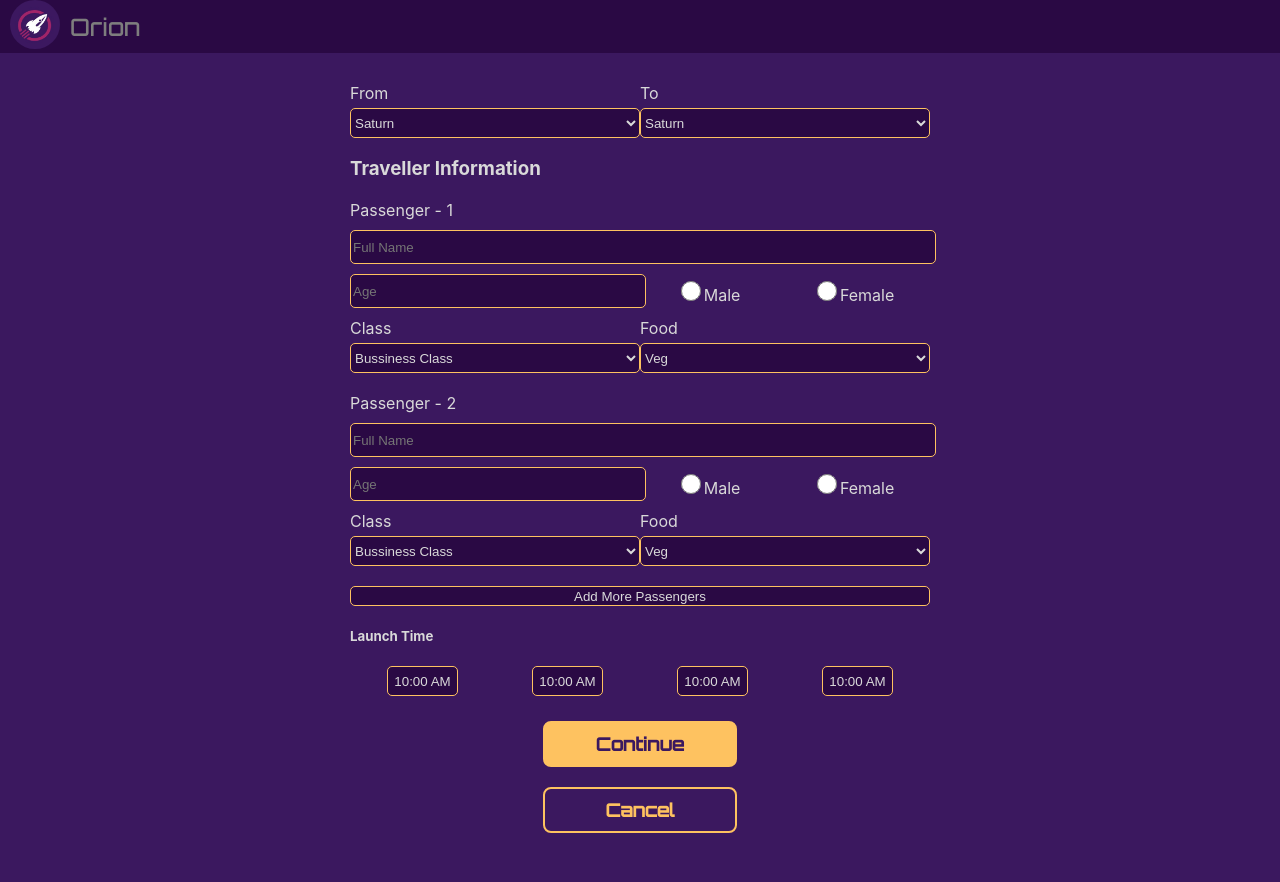
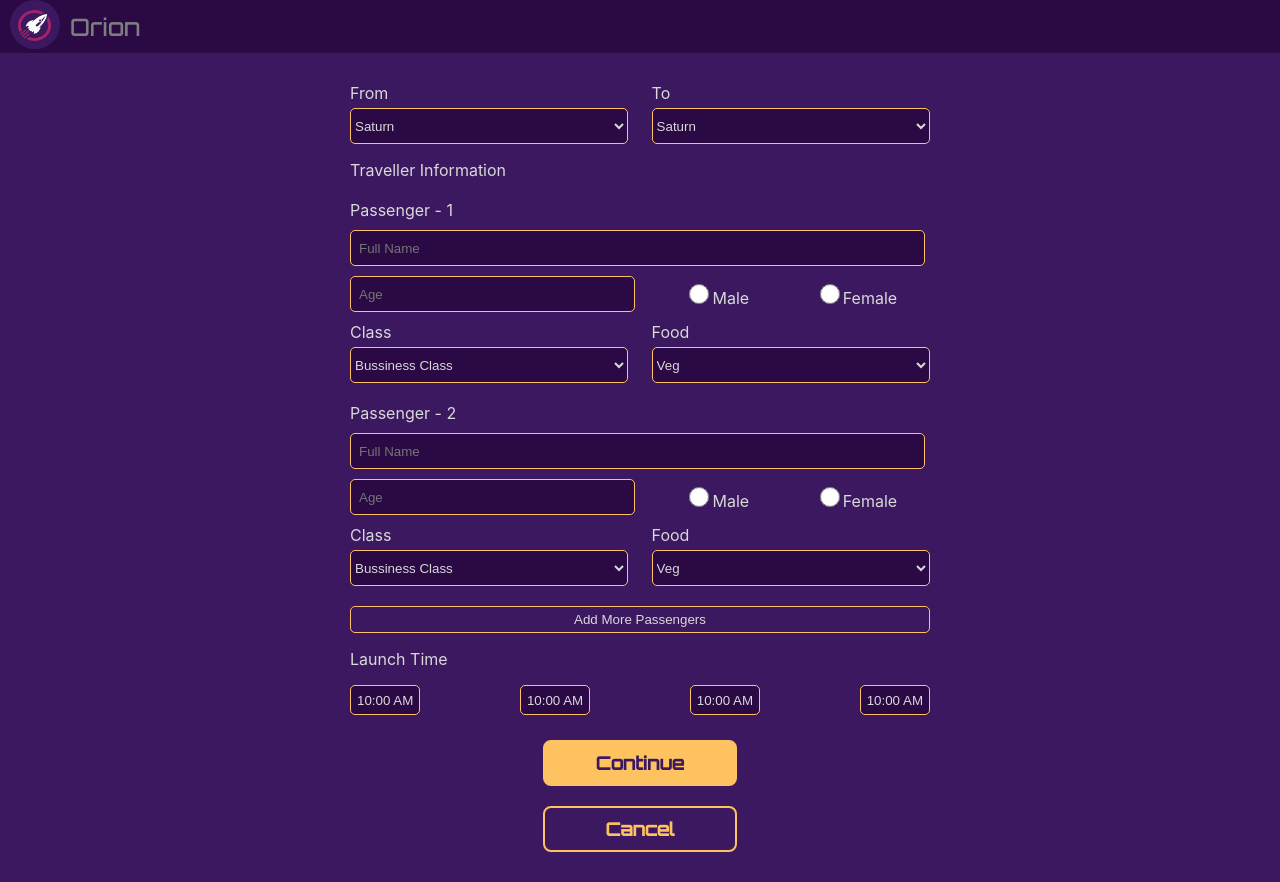
Before and after one commit to AbdulQadir98/CoffeeBits_Orion, a React (Create React App) app in the folder frontend/: page /info in a window 1280 px wide. Built offline with nearby package versions, Linux system fonts and the light colour scheme.

Commit message:
information UI

```diff
--- a/frontend/src/pages/Info.js
+++ b/frontend/src/pages/Info.js
@@ -38,7 +38,7 @@ const Info = () => {
           </div>
 
           <div className="traveler">
-            <h3>Traveller Information</h3>
+            <p>Traveller Information</p>
             <div className="traveler-info">
               <span>Passenger - 1</span>
               <div className="traveler-name">
@@ -138,7 +138,7 @@ const Info = () => {
 
           <div className="launch">
             {/* <span className="sub">Launch Time</span> */}
-            <h5>Launch Time</h5>
+            <p>Launch Time</p>
             <div className="launchTime">
               <button>10:00 AM</button>
               <button>10:00 AM</button>
--- a/frontend/src/styles/Info.css
+++ b/frontend/src/styles/Info.css
@@ -16,13 +16,14 @@ form{
 .destination {
     display: flex;
     flex-direction: row;
-    justify-content: space-around;
+    justify-content: space-between;
+    width: 100%;
     align-items: center;
     margin-top: 10px;
 }
 
 .from, .to, .age, .gender {
-    width: 50%;
+    width: 48%;
 }
 
 .gender {
@@ -34,7 +35,7 @@ form{
 
 select {
     width: 100%;
-    height: 30px;
+    height: 36px;
     border-radius: 5px;
     margin-top: 5px;
     border: 1px solid var(--color4);
@@ -51,13 +52,19 @@ option {
     font-weight:500;
 }
 
+.traveler{
+    width: 100%;
+}
+
 .traveler-name {
     margin-top: 10px;
 }
+
 input[type="text"] , input[type="number"]{
-    width: 100%;
-    height: 30px;
+    width: 96%;
+    height: 24px;
     border-radius: 5px;
+    padding: 5px 8px;
     border: 1px solid var(--color4);
     background-color: var(--color1);
     color: var(--color6);
@@ -85,11 +92,11 @@ input[type="radio"] {
 
 .addPassenger {
     width: 100%;
-    height: 20px;
+    padding: 5px;
     border-radius: 5px;
     margin-top: 20px;
     border: 1px solid var(--color4);
-    background-color: var(--color1);
+    background-color: var(--color2);
     color: var(--color6);
 }
 .addPassenger:hover {
@@ -101,7 +108,7 @@ input[type="radio"] {
 .launchTime {
     display: flex;
     flex-direction: row;
-    justify-content: space-around;
+    justify-content: space-between;
     align-items: center;
 }
 .launchTime button {
```
